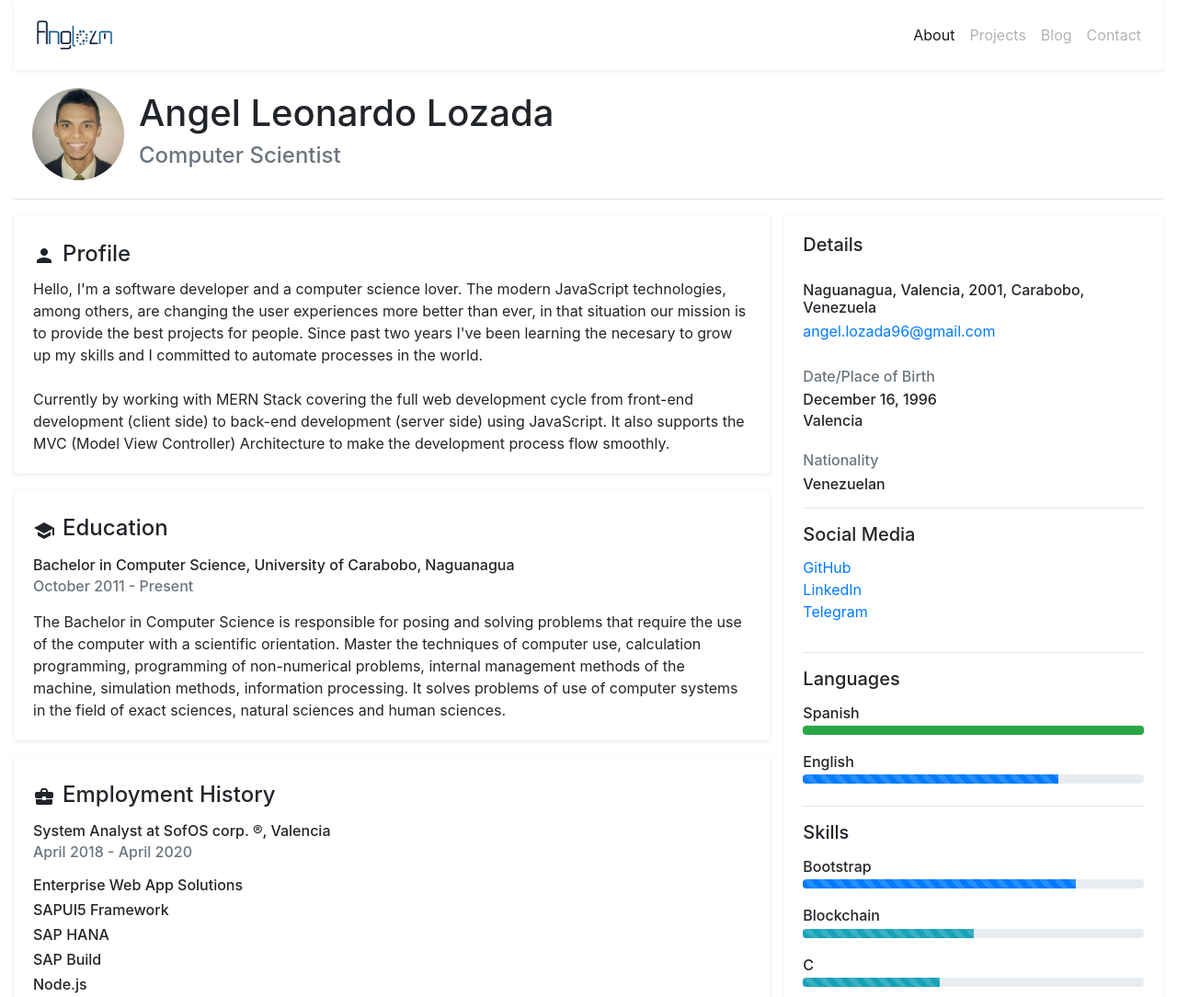
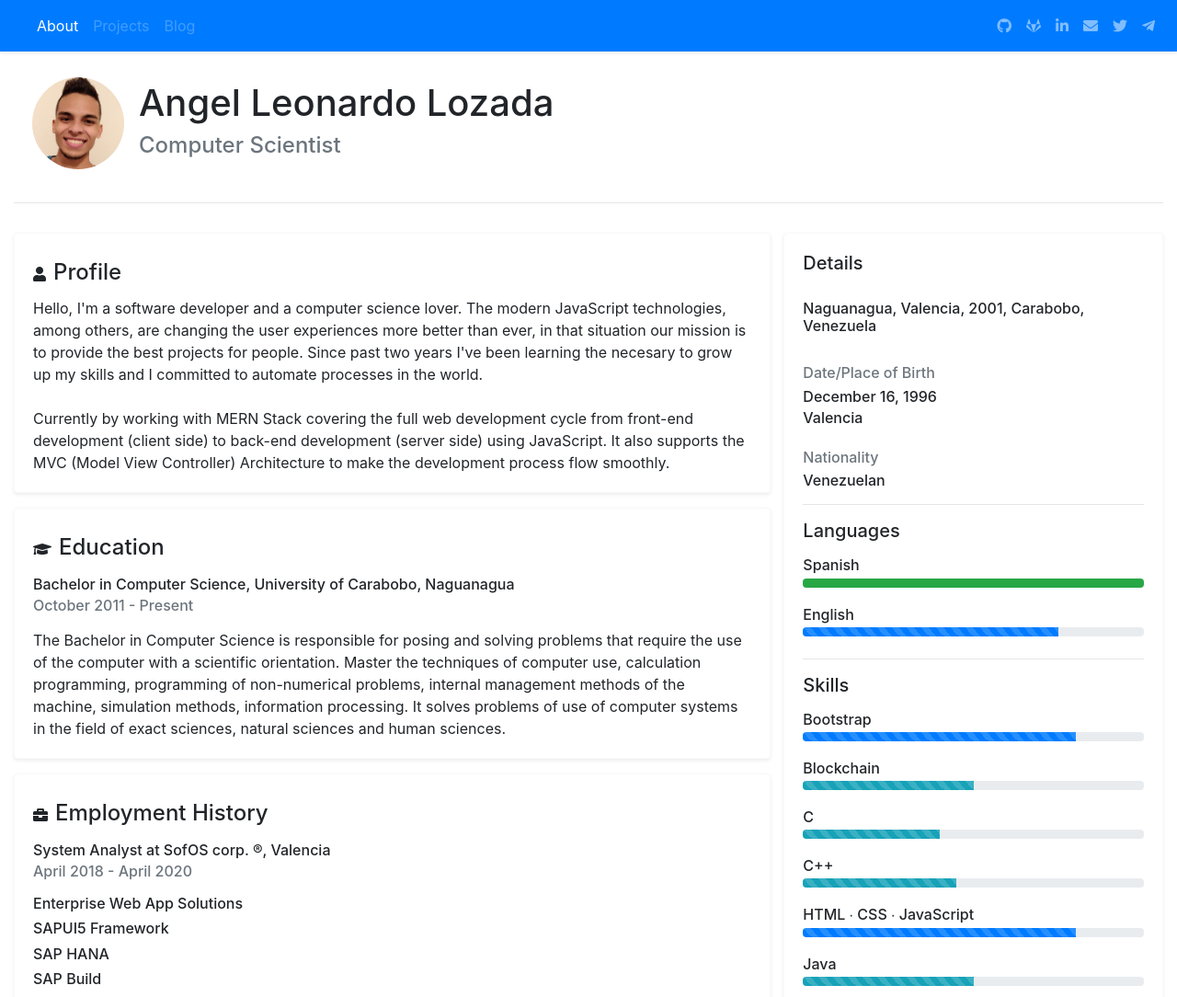
Before and after one commit to anglozm/anglozm.github.io, a website: page index.html in a window 1280 px wide. Shown: the top 1084 px of the page at 92% size. Drawn offline with nearby package versions, Linux system fonts and the light colour scheme.

Commit message:
bug on navBar fixed ∙ other icons used

```diff
--- a/index.html
+++ b/index.html
@@ -3,16 +3,17 @@
 
 <head>
     <!-- ------------------------------------------------------------------------------------------------------------------------------------------------------------------------------------------------------------------- -->
-    <!-- CDN: Google Web Fonts ∙ Bootstrap CSS -->
+    <!-- CDN: Font Awesome ∙ Bootstrap CSS -->
     <!-- ------------------------------------------------------------------------------------------------------------------------------------------------------------------------------------------------------------------- -->
-    <link href="https://fonts.googleapis.com/icon?family=Material+Icons" rel="stylesheet">
+    <link href="https://pro.fontawesome.com/releases/v5.10.0/css/all.css" rel="stylesheet" integrity="sha384-AYmEC3Yw5cVb3ZcuHtOA93w35dYTsvhLPVnYs9eStHfGJvOvKxVfELGroGkvsg+p" crossorigin="anonymous">
     <link href="https://stackpath.bootstrapcdn.com/bootstrap/4.5.2/css/bootstrap.min.css" rel="stylesheet" integrity="sha384-JcKb8q3iqJ61gNV9KGb8thSsNjpSL0n8PARn9HuZOnIxN0hoP+VmmDGMN5t9UJ0Z" crossorigin="anonymous">
 
     <!-- ------------------------------------------------------------------------------------------------------------------------------------------------------------------------------------------------------------------- -->
-    <!-- Local: Bootstrap CSS ∙ User CSS -->
+    <!-- Local: Font Awesome ∙ Bootstrap CSS ∙ User CSS -->
     <!-- ------------------------------------------------------------------------------------------------------------------------------------------------------------------------------------------------------------------- -->
-    <!-- <link href="/node_modules/bootstrap/dist/css/bootstrap.min.css" rel="stylesheet">
-    <link href="/css/styles.css" rel="stylesheet"> -->
+    <!-- <link href="/node_modules/@fortawesome/fontawesome-free/css/all.css" rel="stylesheet">
+    <link href="/node_modules/bootstrap/dist/css/bootstrap.min.css" rel="stylesheet"> -->
+    <link href="/css/styles.css" rel="stylesheet">
 
     <!-- ------------------------------------------------------------------------------------------------------------------------------------------------------------------------------------------------------------------- -->
     <meta charset="UTF-8">
@@ -22,18 +23,19 @@
 </head>
 
 <body class="container-fluid">
-    <nav id="navBar" class="navbar navbar-light navbar-expand-lg sticky-top w-auto py-2 shadow-sm bg-white">
+    <header>
+        <nav id="navBar" class="navbar navbar-expand-lg navbar-dark scrolling-navbar shadow-sm fixed-top bg-primary">
             <a class="navbar-brand user-select-none" href="#">
-            <img src="/img/brand-logo.png" alt="brand-logo" width="100px">
+                <!-- <img src="/img/brand-logo.png" alt="brand-logo" width="100px"> -->
             </a>
             <button class="navbar-toggler border-0" type="button" data-toggle="collapse" data-target="#navbarSupportedContent" aria-controls="navbarSupportedContent" aria-expanded="false" aria-label="Toggle navigation">
                 <span class="navbar-toggler-icon"></span>
             </button>
 
             <div id="navbarSupportedContent" class="collapse navbar-collapse">
-            <ul class="navbar-nav ml-auto">
+                <ul class="navbar-nav mr-auto">
                     <li class="nav-item active">
-                    <a id="about" class="nav-link" href="#">About</a>
+                        <a id="about" class="nav-link" href="#">About<span class="sr-only">(current)</span></a>
                     </li>
                     <li class="nav-item">
                         <a class="nav-link disabled" href="#">Projects</a>
@@ -41,18 +43,44 @@
                     <li class="nav-item">
                         <a class="nav-link disabled" href="#">Blog</a>
                     </li>
+                </ul>
+                <ul class="navbar-nav nav-flex-icons">
                     <li class="nav-item">
-                    <a class="nav-link disabled" href="#">Contact</a>
+                        <a class="nav-link" href="https://www.github.com/anglozm"><i class="fab fa-github"></i></a>
                     </li>
+                    <li class="nav-item">
+                        <a class="nav-link" href="https://www.gitlab.com/anglozm"><i class="fab fa-gitlab"></i></a>
+                    </li>
+                    <li class="nav-item">
+                        <a class="nav-link" href="https://www.linkedin.com/in/angellozada"><i class="fab fa-linkedin-in"></i></a>
+                    </li>
+                    <li class="nav-item">
+                        <a class="nav-link" href="mailto:anglozm+dev@gmail.com"><i class="fas fa-envelope"></i></a>
+                    </li>
+                    <li class="nav-item">
+                        <a class="nav-link" href="https://www.twitter.com/anglozm"><i class="fab fa-twitter"></i></a>
+                    </li>
+                    <li class="nav-item">
+                        <a class="nav-link" href="https://www.t.me/anglozm"><i class="fab fa-telegram-plane"></i></a>
+                    </li>
+                    <!-- <li class="nav-item">
+                        <a class="nav-link" href="https://www.api.whatsapp.com/send?phone=584144403573"><i class="fab fa-whatsapp"></i></a>
+                    </li>
+                    <li class="nav-item">
+                        <a class="nav-link" href="https://www.facebook.com/anglozm"><i class="fab fa-facebook-f"></i></a>
+                    </li>
+                    <li class="nav-item">
+                        <a class="nav-link" href="https://www.instagram.com/anglozm"><i class="fab fa-instagram"></i></a>
+                    </li> -->
                 </ul>
             </div>
         </nav>
+    </header>
 
-    <!-- <hr class="m-0"> -->
-    <div class="row">
-        <div class="col">
+    <div class="row mt-5">
+        <div class="col mt-3">
             <div class="card-body d-flex flex-row flex-nowrap justify-content-start align-items-center align-content-center">
-                <img class="rounded-circle user-select-none" src="/img/avatar.jpg" alt="avatar" height="100px" width="100px">
+                <img class="rounded-circle user-select-none" src="/img/anglozm.jpg" alt="avatar" height="100px" width="100px">
                 <div class="ml-3">
                     <h1>Angel Leonardo Lozada</h1>
                     <h4 class="text-muted">Computer Scientist</h4>
@@ -60,15 +88,14 @@
             </div>
         </div>
     </div>
-    <hr class="m-0">
+    <hr class="text-muted">
 
     <div class="row pb-3">
         <div class="col-8">
             <div class="card mt-3 border-light shadow-sm">
                 <div class="card-body">
                     <div class="d-flex flex-row flex-nowrap justify-content-start align-items-center align-content-center">
-                        <!-- <img class="user-select-none" src="/node_modules/material-design-icons/social/svg/production/ic_person_24px.svg" alt="person-icon"> -->
-                        <i class="material-icons user-select-none">person</i>
+                        <i class="fas fa-user"></i>
                         <h4 class="card-title ml-2 mt-2">Profile</h4>
                     </div>
                     <p class="card-text">
@@ -82,8 +109,7 @@
             <div class="card mt-3 border-light shadow-sm">
                 <div class="card-body">
                     <div class="d-flex flex-row flex-nowrap justify-content-start align-items-center align-content-center">
-                        <!-- <img class="user-select-none" src="/node_modules/material-design-icons/social/svg/production/ic_school_24px.svg" alt="school-icon"> -->
-                        <i class="material-icons user-select-none">school</i>
+                        <i class="fas fa-graduation-cap"></i>
                         <h4 class="card-title ml-2 mt-2">Education</h4>
                     </div>
                     <div>
@@ -100,8 +126,7 @@
             <div class="card mt-3 border-light shadow-sm">
                 <div class="card-body">
                     <div class="d-flex flex-row flex-nowrap justify-content-start align-items-center align-content-center">
-                        <!-- <img class="user-select-none" src="/node_modules/material-design-icons/places/svg/production/ic_business_center_24px.svg" alt="business-icon"> -->
-                        <i class="material-icons user-select-none">business_center</i>
+                        <i class="fas fa-briefcase"></i>
                         <h4 class="card-title ml-2 mt-2">Employment History</h4>
                     </div>
                     <div>
@@ -141,8 +166,7 @@
             <div class="card mt-3 border-light shadow-sm">
                 <div class="card-body">
                     <div class="d-flex flex-row flex-nowrap justify-content-start align-items-center align-content-center">
-                        <!-- <img class="user-select-none" src="/node_modules/material-design-icons/action/svg/production/ic_code_24px.svg" alt="code-icon"> -->
-                        <i class="material-icons user-select-none">code</i>
+                        <i class="fas fa-code"></i>
                         <h4 class="card-title ml-2 mt-2">Certificates</h4>
                     </div>
                     <div>
@@ -169,8 +193,7 @@
             <div class="card mt-3 border-light shadow-sm">
                 <div class="card-body">
                     <div class="d-flex flex-row flex-nowrap justify-content-start align-items-center align-content-center">
-                        <!-- <img class="user-select-none" src="/node_modules/material-design-icons/maps/svg/production/ic_local_activity_24px.svg" alt="activities-icon"> -->
-                        <i class="material-icons user-select-none">local_activity</i>
+                        <i class="fas fa-leaf"></i>
                         <h4 class="card-title ml-2 mt-2">Extra-curricular Activities</h4>
                     </div>
                     <div>
@@ -186,28 +209,27 @@
             <div class="card mt-3 border-light shadow-sm">
                 <div class="card-body">
                     <div class="d-flex flex-row flex-nowrap justify-content-start align-items-center align-content-center">
-                        <!-- <img class="user-select-none" src="/node_modules/material-design-icons/social/svg/production/ic_contacts_24px.svg" alt="contacts-icon"> -->
-                        <i class="material-icons user-select-none">contacts</i>
+                        <i class="fas fa-address-book"></i>
                         <h4 class="card-title ml-2 mt-2">References</h4>
                     </div>
                     <div class="my-2">
                         <h6 class="card-subtitle">Osmary Soledad Malpica Román, SofOS corp. &reg;</h6>
                         <div class="d-flex flex-row flex-wrap justify-content-start align-items-baseline align-content-start">
-                            <a class="card-link" href="mailto:soleosma@hotmail.com">soleosma@hotmail.com</a>
+                            <a class="card-link text-hide" href="mailto:soleosma@hotmail.com">soleosma@hotmail.com</a>
                             <h6 class="card-subtitle text-hide ml-3 my-1 mb-3"> <strong class="text-primary">+58424</strong> 4358955</h6>
                         </div>
                     </div>
                     <div class="my-2">
                         <h6 class="card-subtitle">Adania Angélica Pacheco Contreras, Century 21</h6>
                         <div class="d-flex flex-row flex-wrap justify-content-start align-items-baseline align-content-start">
-                            <a class="card-link" href="mailto:adapachecoc89@gmail.com">adapachecoc89@gmail.com</a>
+                            <a class="card-link text-hide" href="mailto:adapachecoc89@gmail.com">adapachecoc89@gmail.com</a>
                             <h6 class="card-subtitle text-hide ml-3 my-1 mb-3"> <strong class="text-primary">+58414</strong> 4376633</h6>
                         </div>
                     </div>
                     <div class="my-1">
                         <h6 class="card-subtitle">Mauri Vanessa Foucault Pérez, U.E. Ramón Pierluissi Ramírez</h6>
                         <div class="d-flex flex-row flex-wrap justify-content-start align-items-baseline align-content-start">
-                            <a class="card-link" href="mailto:mauri_fou@hotmail.com">mauri_fou@hotmail.com</a>
+                            <a class="card-link text-hide" href="mailto:mauri_fou@hotmail.com">mauri_fou@hotmail.com</a>
                             <h6 class="card-subtitle text-hide ml-3 my-1"> <strong class="text-primary">+58424</strong> 4212800</h6>
                         </div>
                     </div>
@@ -221,7 +243,7 @@
                     <div class="d-flex flex-column flex-wrap justify-content-start align-items-start align-content-start">
                         <h5 class="card-title">Details</h5>
                         <h6 class="card-subtitle mt-3">Naguanagua, Valencia, 2001, Carabobo, Venezuela</h6>
-                        <a class="card-link mt-1" href="mailto:angel.lozada96@gmail.com">angel.lozada96@gmail.com</a>
+                        <a class="card-link text-hide mt-1" href="mailto:angel.lozada96@gmail.com">angel.lozada96@gmail.com</a>
                         <h6 class="card-subtitle text-hide my-1 mb-3"> <strong class="text-primary">+58414</strong> 4403573</h6>
                     </div>
 
@@ -236,23 +258,7 @@
                         <h6 class="card-subtitle">Venezuelan</h6>
                     </div>
 
-                    <hr>
-                    <div class="d-flex flex-column flex-nowrap justify-content-start align-items-start align-content-start">
-                        <h5 class="card-title">Social Media</h5>
-                        <ul class="list-unstyled">
-                            <li>
-                                <a class="mt-1" href="https://www.github.com/anglozm">GitHub</a>
-                            </li>
-                            <li>
-                                <a class="mt-1" href="https://www.linkedin.com/in/angellozada">LinkedIn</a>
-                            </li>
-                            <li>
-                                <a class="mt-1" href="https://www.t.me/anglozm">Telegram</a>
-                            </li>
-                        </ul>
-                    </div>
-
-                    <hr>
+                    <hr class="text-muted">
                     <div class="d-flex flex-column flex-nowrap justify-content-start align-items-start align-content-start mb-4">
                         <h5 class="card-title">Languages</h5>
                         <h6 class="card-subtitle my-1">Spanish</h6>
@@ -265,7 +271,7 @@
                         </div>
                     </div>
 
-                    <hr>
+                    <hr class="text-muted">
                     <div class="d-flex flex-column flex-nowrap justify-content-start align-items-start align-content-start mb-4">
                         <h5 class="card-title">Skills</h5>
                         <h6 class="card-subtitle my-1">Bootstrap</h6>
@@ -314,7 +320,7 @@
                         </div>
                     </div>
 
-                    <hr>
+                    <hr class="text-muted">
                     <div class="d-flex flex-column flex-nowrap justify-content-start align-items-start align-content-start">
                         <h5 class="card-title">Hobbies</h5>
                         <ul class="list-unstyled">
@@ -343,19 +349,27 @@
         </div>
     </div>
 
+    <!-- Copyright 2020 © All Rights Reserved. -->
+
     <!-- ------------------------------------------------------------------------------------------------------------------------------------------------------------------------------------------------------------------- -->
-    <!-- CDN: jQuery ∙ Popper.js ∙ Bootstrap JS -->
+    <!-- CDN: jQuery ∙ Popper.js ∙ Bootstrap JS ∙ React.js ∙ ReactDOM ∙ Babel.js -->
     <!-- ------------------------------------------------------------------------------------------------------------------------------------------------------------------------------------------------------------------- -->
     <script src="https://code.jquery.com/jquery-3.5.1.slim.min.js" integrity="sha384-DfXdz2htPH0lsSSs5nCTpuj/zy4C+OGpamoFVy38MVBnE+IbbVYUew+OrCXaRkfj" crossorigin="anonymous"></script>
     <script src="https://cdn.jsdelivr.net/npm/popper.js@1.16.1/dist/umd/popper.min.js" integrity="sha384-9/reFTGAW83EW2RDu2S0VKaIzap3H66lZH81PoYlFhbGU+6BZp6G7niu735Sk7lN" crossorigin="anonymous"></script>
     <script src="https://stackpath.bootstrapcdn.com/bootstrap/4.5.2/js/bootstrap.min.js" integrity="sha384-B4gt1jrGC7Jh4AgTPSdUtOBvfO8shuf57BaghqFfPlYxofvL8/KUEfYiJOMMV+rV" crossorigin="anonymous"></script>
+    <!-- <script src="https://unpkg.com/react@16/umd/react.production.min.js" crossorigin></script> -->
+    <!-- <script src="https://unpkg.com/react-dom@16/umd/react-dom.production.min.js" crossorigin></script> -->
+    <!-- <script src="https://unpkg.com/babel-standalone@6/babel.min.js"></script> -->
 
     <!-- ------------------------------------------------------------------------------------------------------------------------------------------------------------------------------------------------------------------- -->
-    <!-- Local: jQuery ∙ Popper.js ∙ Bootstrap JS ∙ User JS -->
+    <!-- Local: jQuery ∙ Popper.js ∙ Bootstrap JS ∙ React.js ∙ ReactDOM ∙ Babel.js ∙ User JS -->
     <!-- ------------------------------------------------------------------------------------------------------------------------------------------------------------------------------------------------------------------- -->
     <!-- <script src="/node_modules/jquery/dist/jquery.slim.min.js"></script>
     <script src="/node_modules/@popperjs/core/dist/umd/popper.min.js"></script>
     <script src="/node_modules/bootstrap/dist/js/bootstrap.min.js"></script> -->
+    <!-- <script src="/node_modules/react/umd/react.development.js" crossorigin></script> -->
+    <!-- <script src="/node_modules/react-dom/umd/react-dom.development.js" crossorigin></script> -->
+    <!-- <script src="https://unpkg.com/babel-standalone@6/babel.min.js"></script> -->
 
     <script src="/js/resume.js" type="text/javascript"></script>
     <!-- ------------------------------------------------------------------------------------------------------------------------------------------------------------------------------------------------------------------- -->
--- a/package.json
+++ b/package.json
@@ -1,10 +1,9 @@
 {
     "requires": true,
     "dependencies": {
+        "@fortawesome/fontawesome-free": "^5.15.1",
         "@popperjs/core": "^2.4.4",
         "bootstrap": "^4.5.2",
-        "bootstrap-icons": "^1.0.0",
-        "jquery": "^3.5.1",
-        "material-design-icons": "^3.0.1"
+        "jquery": "^3.5.1"
     }
 }
```
Also changed, not shown: README.md, img/anglozm.jpg (added). Lines whose indentation alone changed are shown as unchanged.
